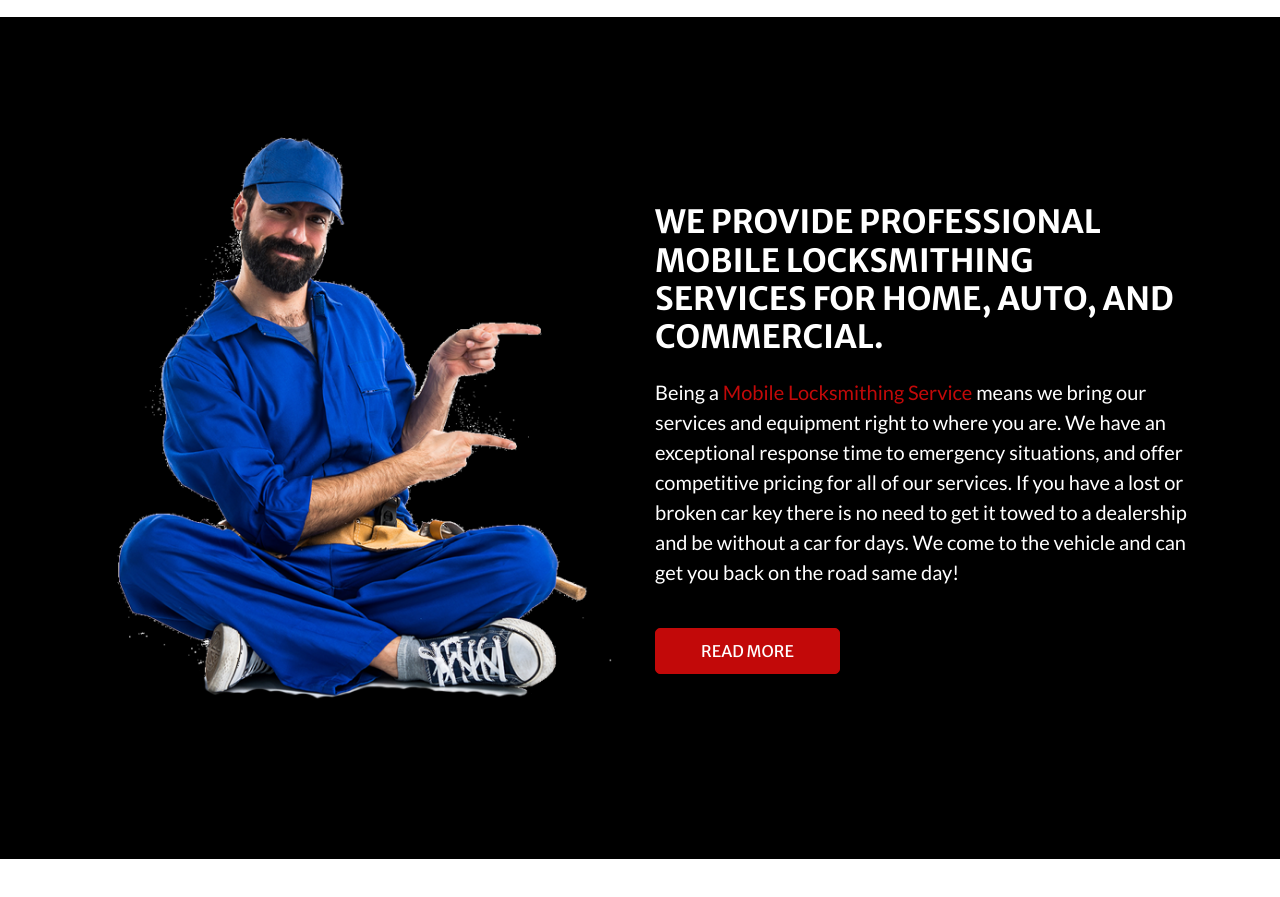
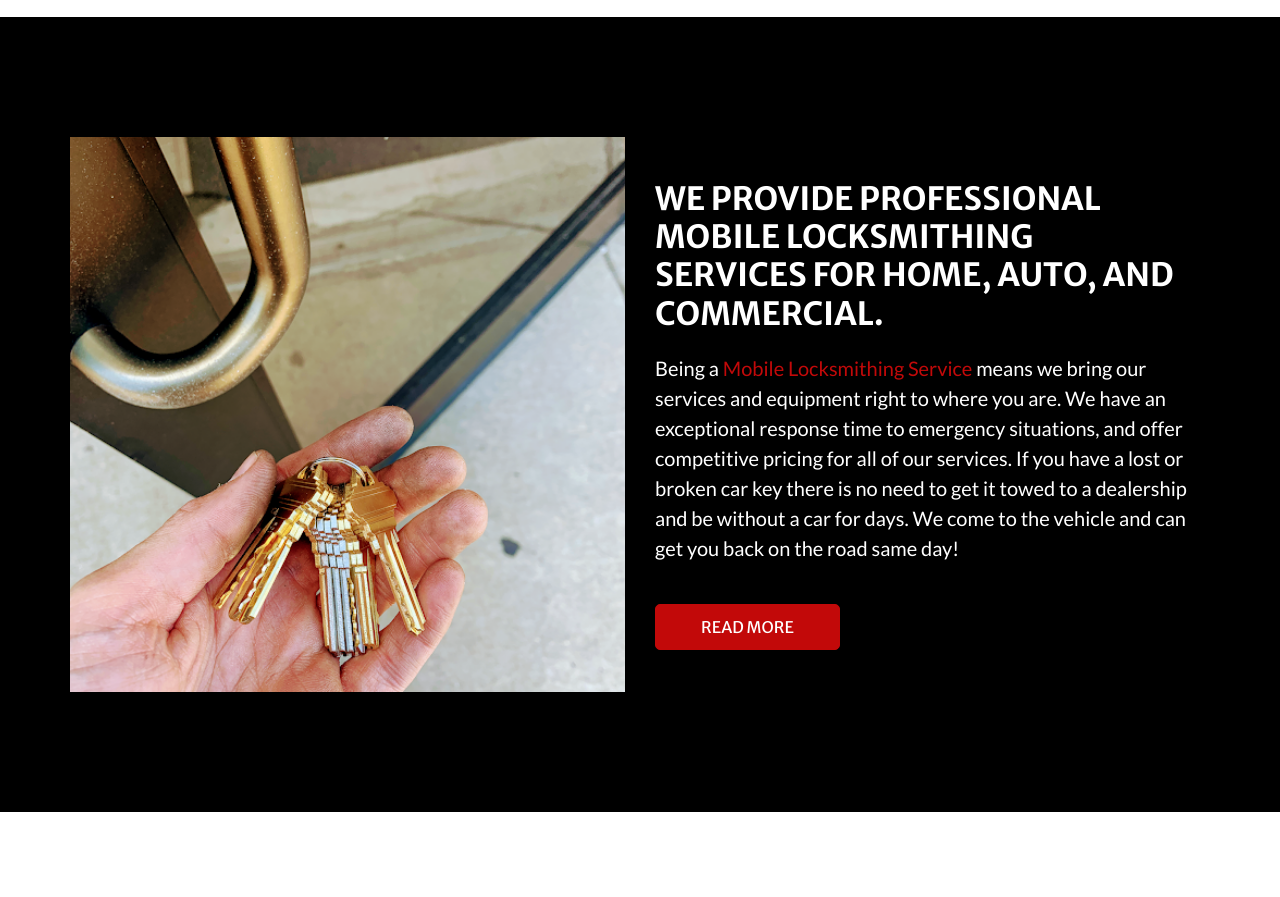
Before and after one commit to Danieljamespm/surelock-site, a plain HTML site: page index.html in a window 1280 px wide. Shown: the part 1540-2437 px from the top of the page. Drawn offline with nearby package versions, Linux system fonts and the light colour scheme.

Commit message:
added mew photo for services homepage section.

```diff
--- a/index.html
+++ b/index.html
@@ -161,7 +161,7 @@
       <div class="row">
         <div class="col-md-6">
           <div class="img-box">
-            <img src="images/professional-img.png" alt="">
+            <img src="images/shclage-keys.png" alt="">
           </div>
         </div>
         <div class="col-md-6 ">
```
Also changed, not shown: images/shclage-keys.png (added).
